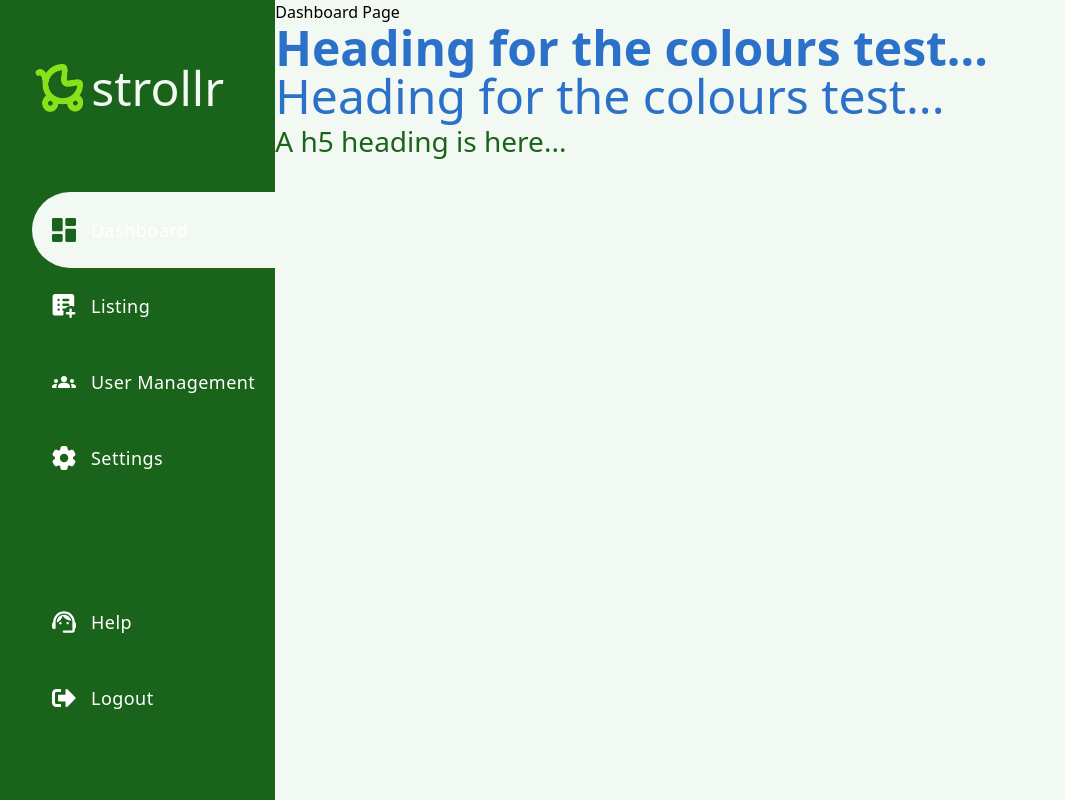
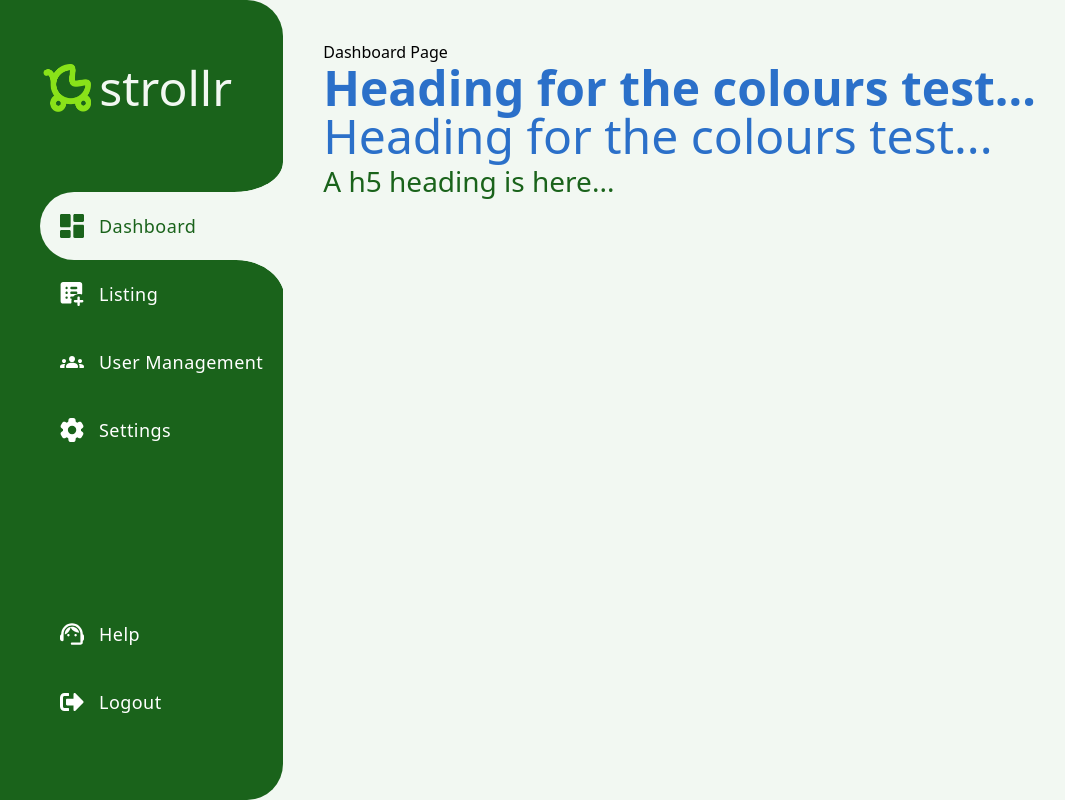
Before and after one commit to sibshahz/strollr, a React (Vite) app: page / in a window 1280 px wide. Shown: the whole page, without its empty margins (8-1073 px from the left). Built offline with nearby package versions, Linux system fonts and the light colour scheme; a web font is replaced by a local one.

Commit message:
inverser rounded courners

```diff
--- a/src/index.css
+++ b/src/index.css
@@ -27,3 +27,29 @@
   font-family: "Baloo";
   src: url("../fonts/Baloo-Regular-webfont.woff");
 }
+
+nav .active:before {
+  content: "";
+  position: absolute;
+  top: -60px;
+  right: 0px;
+  height: 60px;
+  width: 40%;
+  background: transparent;
+  z-index: -1;
+  border-bottom-right-radius: 50%;
+  box-shadow: 0 30px 0 0 #F2F8F2;
+}
+
+nav .active:after {
+  content: "";
+  position: absolute;
+  top: 68px;
+  z-index: -1;
+  right: -2px;
+  height: 80px;
+  width: 40%;
+  background: transparent;
+  border-top-right-radius: 50%;
+  box-shadow: 0 -30px 0 0 #F2F8F2;
+}
--- a/src/layout/sidebar/sidebar.component.tsx
+++ b/src/layout/sidebar/sidebar.component.tsx
@@ -61,43 +61,41 @@ const LogoComponent: React.FC = () => {
 
 const NavLinkComponent: React.FC<NavItemProps> = ({ icon, label, link }) => {
   return (
-    <NavLink to={link}>
+    <>
+    <NavLink to={link} className={"relative z-20 w-full"}>
       {({ isActive }) => (
         <>
-        <span className={
-          `pre-nav-span
-          ${isActive ? "active bg-primary-background rounded-br-full" : " bg-primary-main "}`
-        }></span>
+        {/* <span className="rounded-br-3xl left-5 bg-primary-background w-full h-2 block absolute top-2"></span> */}
           <div
-            className={`flex flex-row py-6 px-5 gap-[15px] items-center w-full text-text-contrast ${
+            className={`flex flex-row py-5 px-5 gap-[15px] items-center w-full z-20 text-text-contrast ${
               isActive
                 ? "active text-primary-main bg-primary-background rounded-l-full"
                 : ""
             }`}
           >
-            <span role="img" aria-label={label}>
+            <span role="img" aria-label={label} className="z-20">
               {React.createElement(icon, {
                 ...navIconProps,
                 fill: isActive ? "#1A631B" : "#FFF", // Green for active, white for inactive
               })}
             </span>
-            <span className="font-nunito font-normal text-lg tracking-wide">
+            <span className={`font-nunito font-normal text-lg tracking-wide z-20 ${
+              isActive ? "text-primary-main" : ""
+            }`}>
               {label}
             </span>
           </div>
-        <span className={
-          `post-nav-span ${isActive ? "active" : ""}`
-        }></span>
         </>
       )}
     </NavLink>
+    </>
   );
 };
 
 const SideBar: React.FC = () => {
   return (
-    <div className="flex flex-row">
-      <div className="nav-sidebar shrink-0 w-auto pl-10 bg-primary-main max-w-fit flex min-h-screen height-screen flex-col">
+    <div className="flex flex-row bg-primary-background">
+      <div className="nav-sidebar rounded-r-[36px] shrink-0 w-auto pl-12 bg-primary-main max-w-fit flex min-h-screen height-screen flex-col">
         <LogoComponent />
         <div className="nav-container flex flex-col justify-between h-full mt-4">
           <nav>
@@ -112,7 +110,7 @@ const SideBar: React.FC = () => {
           </nav>
         </div>
       </div>
-      <main className="w-full bg-primary-background">
+      <main className="w-full bg-primary-background p-10">
         <Outlet />
       </main>
     </div>
```
